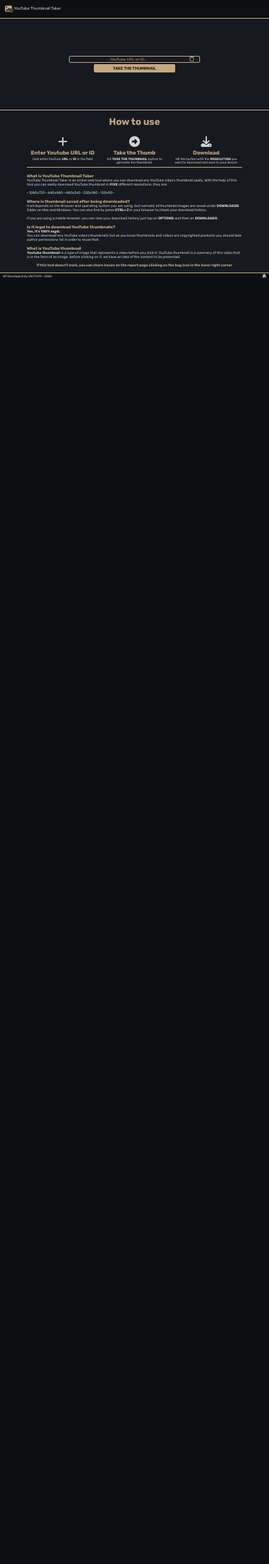
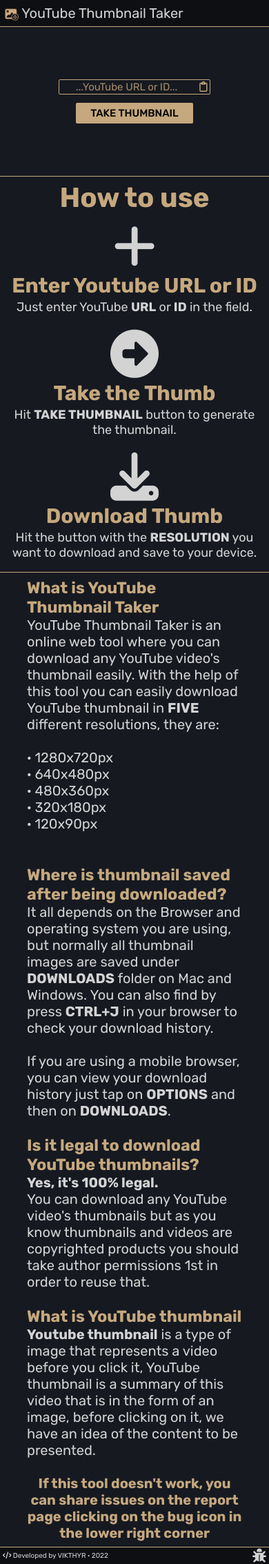
Before and after one commit to vikthyr/youtubeThumbnailGetter, a PHP site: page / in a window 390 px wide. Shown: the whole page at 69% size. Before the commit the page ends 403 px from the top, so only its background shows below. Run offline with PHP 8.4, Linux system fonts and the light colour scheme; data that the repository does not hold is empty; some libraries are stand-ins or nearby versions.

Commit message:
Responsive Adjusts

```diff
--- a/report.php
+++ b/report.php
@@ -7,10 +7,8 @@ if(isset($_POST["sendReport"])) {
     $recipient="vikthyr@gmail.com"; //Enter your mail address
     $subject="Contact from Website"; //Subject
     $sender=$_POST["reportSenderName"];
-    //$senderEmail=$_POST["reportEmail"];
     $message=$_POST["reportMessage"];
     $mailBody="Name: $sender\n\nMessage: $message";
-    //$mailBody="Name: $sender\nEmail Address: $senderEmail\n\nMessage: $message";
     mail($recipient, $subject, $mailBody);
     $reportSent = true;
 }
--- a/styles/style.css
+++ b/styles/style.css
@@ -55,7 +55,7 @@ body{
 
 .header-nav{
     display: flex;
-    font-size: 1.5vw;
+    font-size: 20px;
     border-bottom: 0.1vw solid var(--lightColor);
 }
 
@@ -68,7 +68,7 @@ body{
 }
 
 #header-icon{
-    width: 3vw;
+    width: 20px;
     vertical-align: middle;
 }
 
@@ -81,11 +81,12 @@ form{
 }
 
 .form-input{
-    width: 80%;
+    width: 90%;
+    min-width: 140px;
+    height: 20px;
     border: var(--borderSize) solid var(--lightColor);
     border-radius: var(--borderRadiusSize);
     display: inline-flex;
-    position: relative;
     margin-left: auto;
     margin-right: auto;
     align-content: center;
@@ -94,29 +95,32 @@ form{
 
 #linkInput{
     width: 90%;
-    vertical-align: middle;
+    height: 20px;
     outline: none;
-    font-size: 1.5vw;
+    font-size: 15px;
     text-align: center;
     background-color: transparent;
     border: 0 transparent;
 }
 
 #pasteClipboardButton{
-    vertical-align: middle;
+
     text-align: center;
-    position: relative;
-    font-size: 2vw;
+
+    font-size: 15px;
+    padding-top: 2px;
     padding-left: 2vw;
-    padding-right: 2vw;
+    padding-right: 1vw;
     border-radius: var(--borderRadiusSize);
 }
 
 .submit-button{
-    width: 50%;
-    height: 3vw;
+    width: 70%;
+    min-width: 140px;
+    height: 30px;
+    margin-top: 10px;
     font-weight: 500;
-    font-size: 1.5vw;
+    font-size: 15px;
     color: black;
     background-color: var(--lightColor);
     border: none;
@@ -125,15 +129,15 @@ form{
 }
 
 .submit-button:hover{
-    width: 70%;
-    height: 4vw;
-    font-size: 2vw;
+    width: 75%;
+    height: 35px;
+    font-size: 20px;
 }
 
 .main-container{
     display: table;
     width: 100%;
-    height: 30vw;
+    height: 200px;
     padding-top: 2vw;
     padding-bottom: 2vw;
 }
@@ -145,6 +149,7 @@ form{
 .w33{
     width: 10%;
     max-width: 33%;
+    min-width: 33%;
     display: table-cell;
     text-align: center;
     vertical-align: middle;
@@ -153,14 +158,13 @@ form{
 .container-center {
     width: 50%;
     padding: 1vw;
-
 }
 
 .container-center h1{
-    font-size: 2vw;
+    font-size: 20px;
 }
 .container-center h1 > i{
-    font-size: 1.5vw;
+    font-size: 15px;
 }
 
 .result-container{
@@ -176,7 +180,7 @@ form{
 }
 
 .result-container img:hover{
-    width: 70%;
+    width: 100%;
 }
 
 .download-container{
@@ -185,18 +189,20 @@ form{
 
 .download-button{
     display: inline-block;
+    width: 130px;
     border: var(--borderSize) solid var(--lightColor);
     border-radius: var(--borderRadiusSize);
     text-decoration: none;
     text-align: center;
-    font-size: 1.5vw;
+    font-size: 20px;
     margin: 1px;
     padding: 2px;
     transition: var(--transitionTime);
 }
 
 .download-button:hover{
-    font-size: 2vw;
+    width: 150px;
+    font-size: 25px;
 }
 
 .not-found-container{
@@ -204,7 +210,7 @@ form{
     margin-top: 2vw;
     margin-left: auto;
     margin-right: auto;
-    font-size: 1.5vw;
+    font-size: 15px;
     border-radius: var(--borderRadiusSize);
     border: var(--borderSize) solid rgb(187, 5, 5);
     color: rgb(187, 5, 5);
@@ -217,9 +223,9 @@ form{
 
 .info-container h2{
     text-align: center;
-    font-size: 3.5vw;
+    font-size: 40px;
     padding-top: 2vw;
-    padding-bottom: 2vw;
+
 }
 
 .info-content{
@@ -228,42 +234,42 @@ form{
     width: 80%;
     margin-left: auto;
     margin-right: auto;
-    font-size: 1.3vw;
+    font-size: 20px;
 }
 
 .image-tutorial{
-    display: table;
-    width: 80%;
+    width: 100%;
+    padding-bottom: 2vw;
     text-align: center;
     margin-left: auto;
     margin-right: auto;
     border-bottom: 0.1vw solid var(--lightColor);
 }
 
+
 .image-tutorial i{
-    font-size: 4vw;
+    font-size: 70px;
     margin-bottom: 1vw;
 }
 
 .image-tutorial p{
-    font-size: 1.2vw;
+    font-size: 18px;
     margin-top: 0.5vw;
 }
 
 .image-tutorial h3{
-    font-size: 2vw;
+    font-size: 30px;
 }
 
 .enter-youtube-url , .click-on-button, .download-the-thumb{
-    display: table-cell;
-    width: 33.33%;
+    display: block;
     text-align: center;
-    padding: 1vw;
+    padding: 10px;
 }
 
 footer{
     border-top: 0.1vw solid var(--lightColor);
-    font-size: 1vw;
+    font-size: 10px;
     background-color: var(--darkerColor);
 }
 
@@ -278,8 +284,6 @@ footer{
     width: 50%;
     text-align: left;
     vertical-align: middle;
-    font-size: 1.2vw;
-
 }
 
 .footer-container-right{
@@ -298,18 +302,18 @@ footer{
 .footer-container-right i{
     padding: 0.5vw;
     padding-right: 1vw;
-    font-size: 1.5vw;
+    font-size: 20px;
     background-color: transparent;
     vertical-align: middle;
 }
 
 .report-input{
-    width: 50%;
+    width: 90%;
     border: var(--borderSize) solid var(--lightColor);
     border-radius: var(--borderRadiusSize);
     vertical-align: middle;
     outline: none;
-    font-size: 1.5vw;
+    font-size: 15px;
     text-align: center;
     background-color: transparent;
     margin: 1vw;
@@ -321,7 +325,7 @@ footer{
     margin-top: 2vw;
     margin-left: auto;
     margin-right: auto;
-    font-size: 1.5vw;
+    font-size: 15px;
     border-radius: var(--borderRadiusSize);
     border: var(--borderSize) solid rgb(0, 201, 0);
     color: rgb(0, 201, 0);
--- a/views/index.html
+++ b/views/index.html
@@ -23,7 +23,7 @@
                             <i class="fa-regular fa-clipboard light-color cursor-pointer"></i>
                         </a>
                 </div>
-                <input class="submit-button cursor-pointer" type="submit" name="getImage" value="TAKE THE THUMBNAIL"/>
+                <input class="submit-button cursor-pointer" type="submit" name="getImage" value="TAKE THUMBNAIL"/>
             </form>
 
             <?php if($videoFound == false && $videoLink != ''){ ?>
--- a/views/info.html
+++ b/views/info.html
@@ -9,11 +9,11 @@
                 <div class="click-on-button">
                     <p><i class="fa-solid fa-circle-right"></i></p>
                     <h3 class="light-color">Take the Thumb</h3>
-                    <p>Hit <strong>TAKE THE THUMBNAIL</strong> button to generate the thumbnail.</p>
+                    <p>Hit <strong>TAKE THUMBNAIL</strong> button to generate the thumbnail.</p>
                 </div>
                 <div class="download-the-thumb">
                     <p><i class="fa-solid fa-download"></i></p>
-                    <h3 class="light-color">Download</h3>
+                    <h3 class="light-color">Download Thumb</h3>
                     <p>Hit the button with the <strong>RESOLUTION</strong> you want to download and save to your device.</p>
                 </div>
             </div>
@@ -23,11 +23,11 @@
                 <h3 class="light-color">What is <?php echo $_SESSION['SYSTEM_NAME'] ?></h3>
                 <p><?php echo $_SESSION['SYSTEM_NAME'] ?> is an online web tool where you can download any YouTube video's thumbnail easily. With the help of this tool you can easily download YouTube thumbnail in <strong>FIVE</strong> different resolutions, they are:</p>
                 <br>
-                <span>· 1280x720</span>
-                <span>· 640x480</span>
-                <span>· 480x360</span>
-                <span>· 320x180</span>
-                <span>· 120x90 ·</span>
+                <p>· 1280x720px</p>
+                <p>· 640x480px</p>
+                <p>· 480x360px</p>
+                <p>· 320x180px</p>
+                <p>· 120x90px</p>
                 <br>
                 <br>
                 <h3 class="light-color">Where is thumbnail saved after being downloaded?</h3>
```
Also changed, not shown: temp_thumbs/120x90_thumbnail_nobyWf30o6Y.jpg (added), temp_thumbs/1280x720_thumbnail_nobyWf30o6Y.jpg (added), temp_thumbs/320x180_thumbnail_nobyWf30o6Y.jpg (added), temp_thumbs/480x360_thumbnail_nobyWf30o6Y.jpg (added), temp_thumbs/640x480_thumbnail_nobyWf30o6Y.jpg (added).
